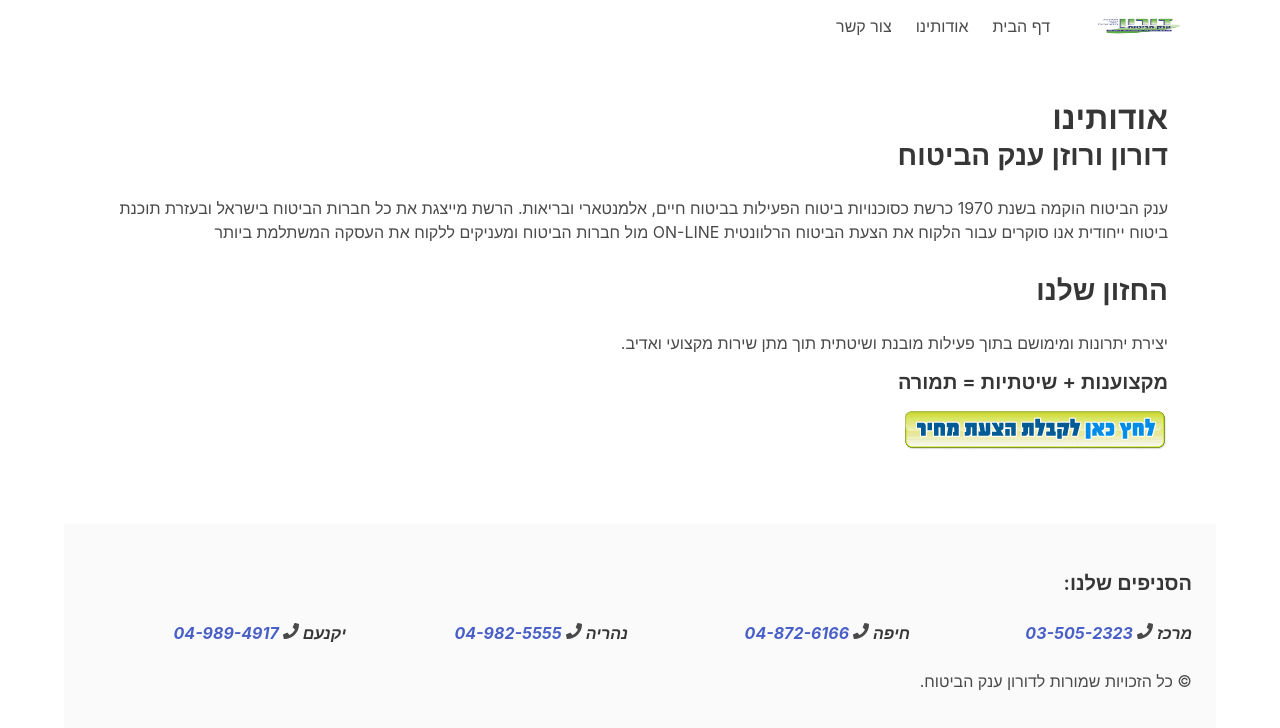
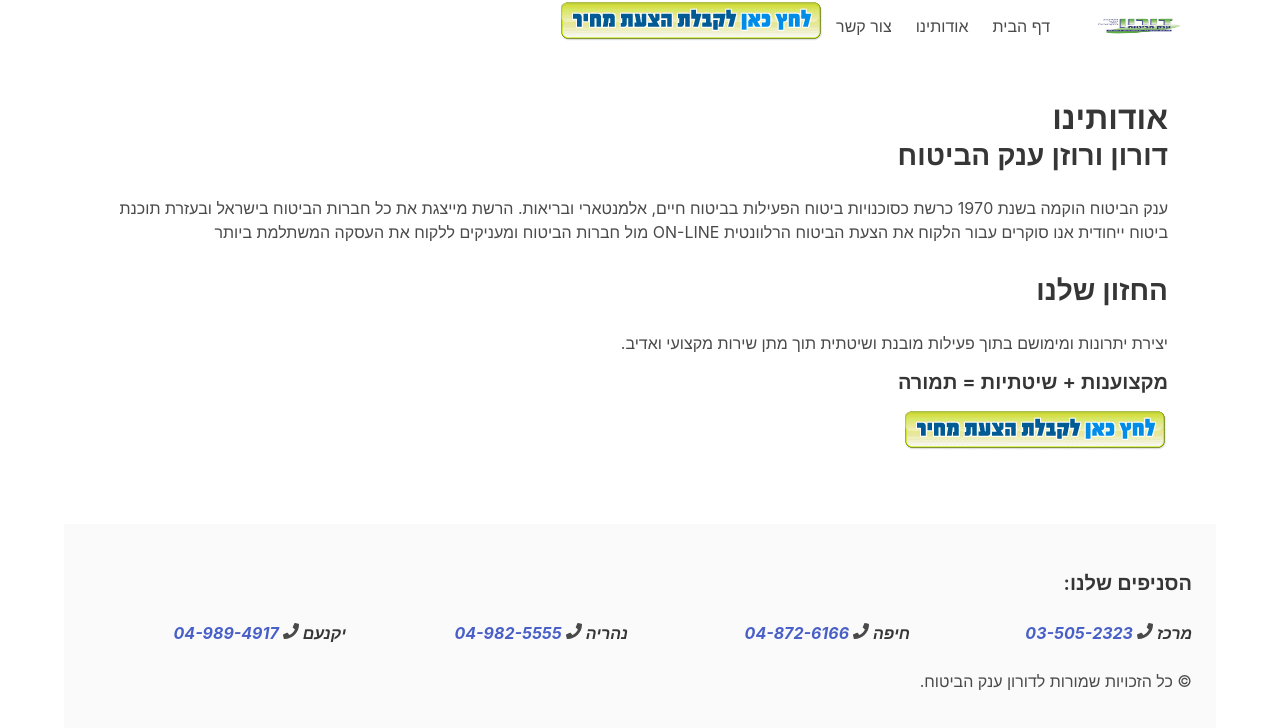
Before and after one commit to AlonDoron/DoronFE, a React (Create React App) app in the folder doronfe/: page /about in a window 1280 px wide. Shown: the top 728 px of the page. Built offline with nearby package versions, Linux system fonts and the light colour scheme.

Commit message:
Refactored RequestNewLeadButton to now redirect to new lead page.

```diff
--- a/doronfe/src/components/Common/RequestNewLeadButton.js
+++ b/doronfe/src/components/Common/RequestNewLeadButton.js
@@ -2,10 +2,15 @@ import React from "react";
 import p2p from "../../assets/p2p.png";
 import { NavLink } from "react-router-dom";
 
-function RequestNewLeadButton() {
+function RequestNewLeadButton(props) {
   return (
     <NavLink to="/leadform">
-      <img className="p2pImage image is-three-quarters" src={p2p} alt="p2p" />
+      <img
+        className="p2pImage image is-three-quarters"
+        src={p2p}
+        alt="p2p"
+        onClick={props.onClick}
+      />
     </NavLink>
   );
 }
--- a/doronfe/src/components/Layout/Header.js
+++ b/doronfe/src/components/Layout/Header.js
@@ -1,6 +1,7 @@
 import React, { useState } from "react";
 import { NavLink } from "react-router-dom";
 import logo from "../../assets/doronLogo.png";
+import { RequestNewLeadButton } from "../Common";
 
 function Header() {
   const [burgerStyle, setBurgerStyle] = useState("");
@@ -11,6 +12,7 @@ function Header() {
       setBurgerStyle("");
     }
   }
+
   return (
     <header>
       <nav className="navbar" role="navigation" aria-label="main navigation">
@@ -61,6 +63,7 @@ function Header() {
             >
               צור קשר
             </NavLink>
+            <RequestNewLeadButton onClick={handleClickOnBurger} />
           </div>
         </div>
       </nav>
```
